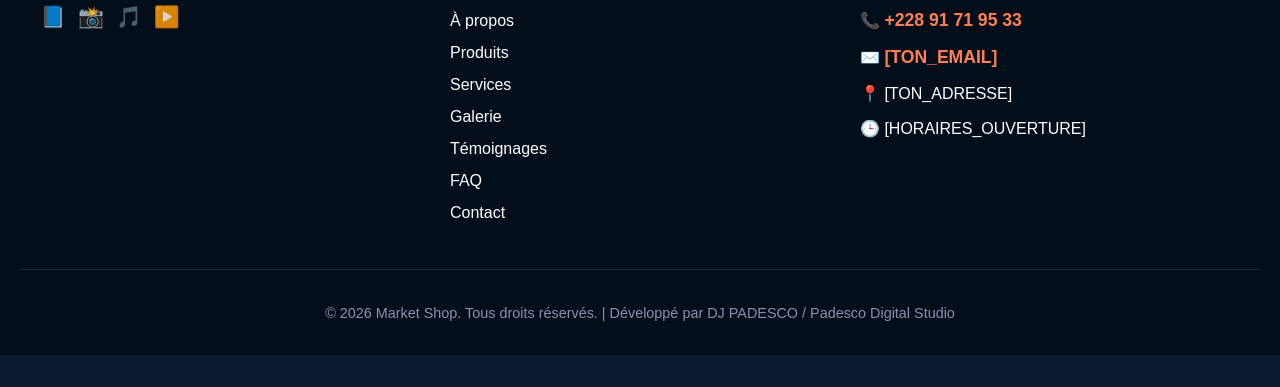
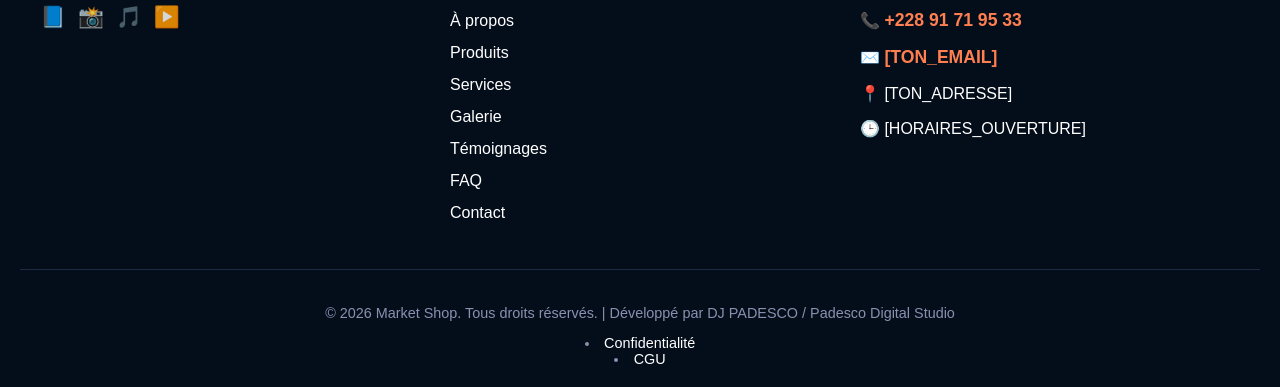
Before and after one commit to Marketshopdev/market-shop-site, a website: page about.html in a window 1280 px wide. Shown: the part 1509-1896 px from the top of the page. Before the commit the page ends 1864 px from the top, so only its background shows below. Drawn offline with Linux system fonts and the light colour scheme.

Commit message:
Update about.html

```diff
--- a/about.html
+++ b/about.html
@@ -129,6 +129,8 @@
         </div>
         <div class="footer-bottom">
             <p>&copy; 2026 Market Shop. Tous droits réservés. | Développé par DJ PADESCO / Padesco Digital Studio</p>
+            <li><a href="politique-confidentialite.html">Confidentialité</a></li>
+<li><a href="conditions-utilisation.html">CGU</a></li>
         </div>
     </footer>
 
```
